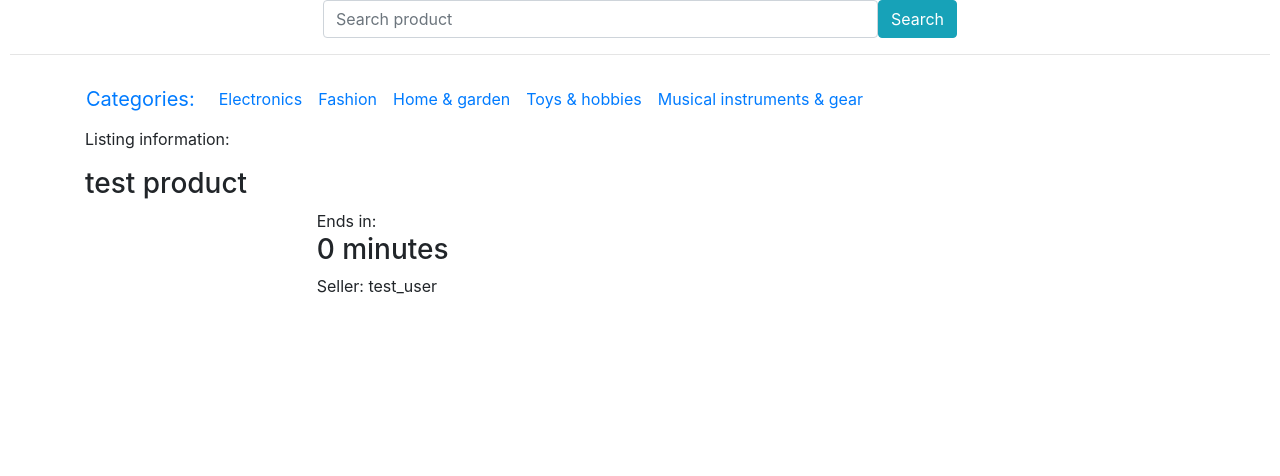
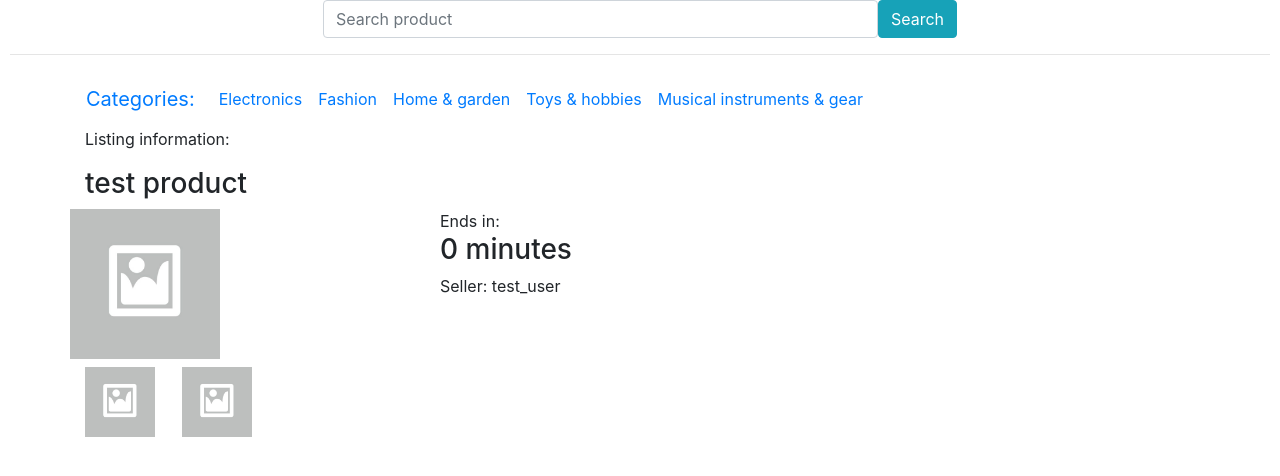
Before and after one commit to muhoed/cs50_web_python, a Django app: page /listing/1/ in a window 1280 px wide. Shown: the part 92-568 px from the top of the page. Run offline with Django 3.2, Linux system fonts and the light colour scheme; data comes from the database, SQL or seed files in the repository; some libraries are stand-ins or nearby versions.

Commit message:
listing page - in-progress

```diff
--- a/commerce/auctions/templates/auctions/listing.html
+++ b/commerce/auctions/templates/auctions/listing.html
@@ -1,22 +1,23 @@
 {% extends "auctions/layout.html" %}
 
 {% block body %}
+{% load static %}
 <div class="container w-100">
     <p>Listing information:</p>
     <h3>{{ object.product.name }}</h3>
     <div class="row mt-2 w-100">
 		<div class="col-8">
 			<div class="row">
-				<div class="col-4">
+				<div class="col-6">
 					<div class="row">
-						<img src="{{ object.product.image_set.0.image_url }}" width="250px" height="auto"/>
+						<img src="{% if object.product.image_set.o.image_url %}{{ object.product.image_set.0.image_url }}{% else %}{% static 'auctions/images/cropped-placeholder.jpg'%}{% endif %}" width="150px" height="auto"/>
 					</div>
-					<div class="row">
-						<div class="col-2">
-							<img src="{{ object.product.image_set.1.image_url }}" width="120px" height="auto"/>
+					<div class="row mt-2">
+						<div class="col-3 mr-1">
+							<img src="{% if object.product.image_set.o.image_url %}{{ object.product.image_set.1.image_url }}{% else %}{% static 'auctions/images/cropped-placeholder.jpg'%}{% endif %}" width="70px" height="auto"/>
 						</div>
-						<div class="col-2">
-							<img src="{{ object.product.image_set.2.image_url }}" width="120px" height="auto"/>
+						<div class="col-3">
+							<img src="{% if object.product.image_set.o.image_url %}{{ object.product.image_set.2.image_url }}{% else %}{% static 'auctions/images/cropped-placeholder.jpg'%}{% endif %}" width="70px" height="auto"/>
 						</div>
 					</div>
 				</div>
```
